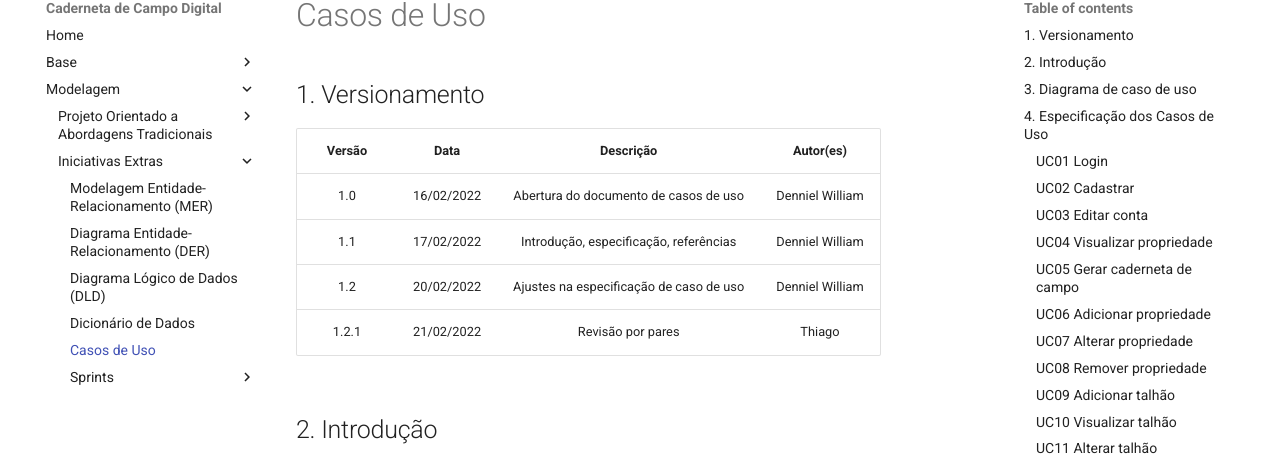
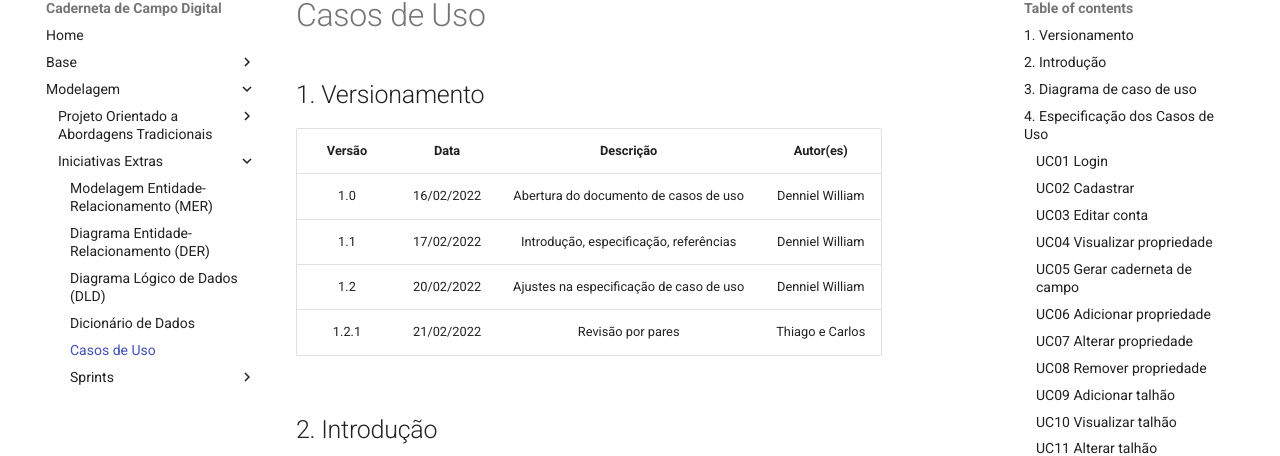
Before and after one commit to UnBArqDsw2021-2/2021.2_G4_CadernetaDeCampoDigital_docs, an MkDocs documentation site: the page built from docs/modelagem/extras/caso_de_uso.md, in a window 1280 px wide and 900 px high. Shown: the part 103-559 px from the top of the window. Built offline with MkDocs 1.6.1 and Material for MkDocs 9.7.7, drawn with Linux system fonts in a browser that asks for light colours; comment, search, counter and statistics services are not loaded.

Commit message:
(#71) Adicionando revisao por pares

```diff
--- a/docs/modelagem/extras/caso_de_uso.md
+++ b/docs/modelagem/extras/caso_de_uso.md
@@ -7,7 +7,7 @@
 |1.0|16/02/2022|Abertura do documento de casos de uso|Denniel William|
 |1.1|17/02/2022|Introdução, especificação, referências|Denniel William|
 |1.2|20/02/2022|Ajustes na especificação de caso de uso|Denniel William|
-|1.2.1|21/02/2022|Revisão por pares|Thiago|
+|1.2.1|21/02/2022|Revisão por pares|Thiago e Carlos|
 
 ## 2. Introdução
 
```
